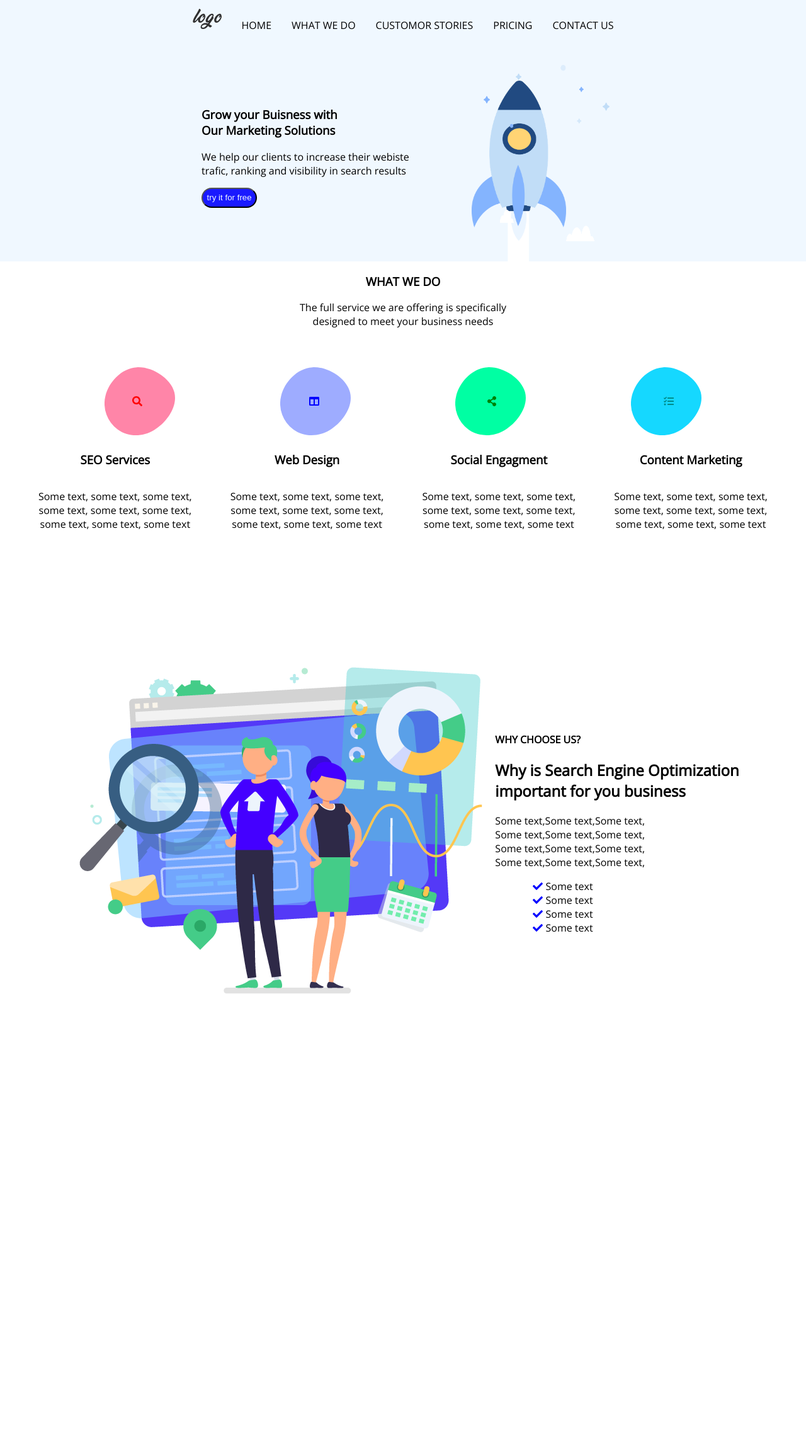
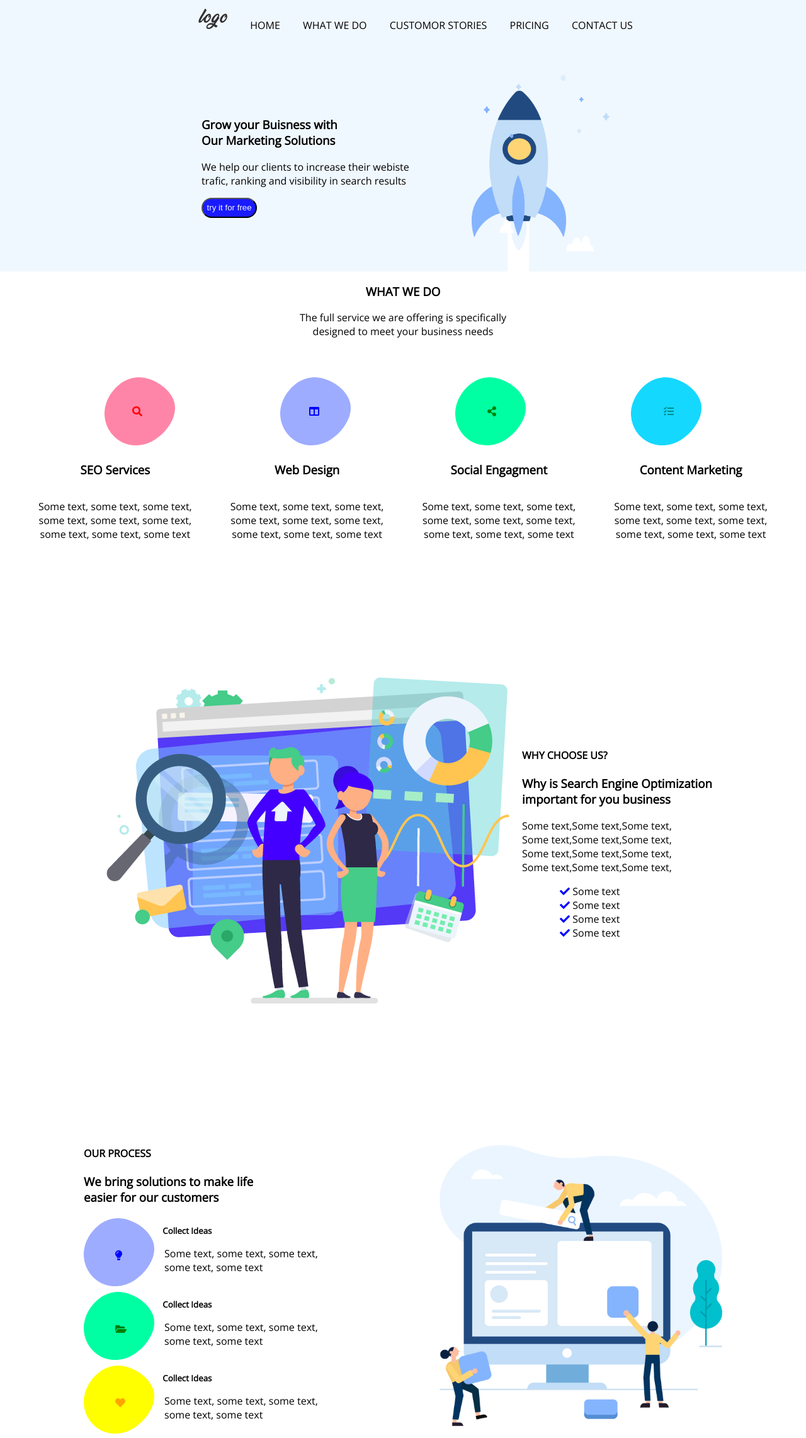
Before and after one commit to VukasinVujic/single_page_rocket, a React (Create React App) app: page / in a window 1280 px wide. Shown: the whole page at 63% size. Before the commit the page ends 1783 px from the top, so only its background shows below. Built offline with nearby package versions, Linux system fonts and the light colour scheme.

Commit message:
our process and fixed sticky header

```diff
--- a/public/index.html
+++ b/public/index.html
@@ -12,10 +12,24 @@
     <link rel="apple-touch-icon" href="%PUBLIC_URL%/logo192.png" />
     <link rel="manifest" href="%PUBLIC_URL%/manifest.json" />
     <title>React App</title>
+
   </head>
   <body>
     <noscript>You need to enable JavaScript to run this app.</noscript>
-    <div id="root"></div>
+    <div  id="myHeader">
+      <ul className="headerList" id="headerList">
+          <li className="singleItemHeader"><a href=""><img src="./logo.png" alt="some picture"/></a></li>
+          <li className="singleItemHeader"><a  href="#home">HOME</a></li>
+          <li className="singleItemHeader"><a  href="#whatWeDo">WHAT WE DO</a></li>
+          <li className="singleItemHeader"><a  href="#contact">CUSTOMOR STORIES</a></li>
+          <li className="singleItemHeader"><a  href="#about">PRICING</a></li>
+          <li className="singleItemHeader"><a  href="#about">CONTACT US</a></li>
+      </ul>
+    </div>
+    <div id="root">
+
+
+    </div>
 
   </body>
 </html>
--- a/src/App.css
+++ b/src/App.css
@@ -7,13 +7,6 @@ html {
 }
 body {
   font-family: 'Open Sans' cursive;
-}
-
-.headerList {
-  list-style-type: none;
-  margin: 0;
-  padding: 0;
-  background:#F0F8FF;
 }
 
 .singleItemHeader {
@@ -47,6 +40,7 @@ li a {
 }
 
 .cloudsPicture img {
+  width: 100%;
   position: absolute;
   margin-left: 12%;
   margin-top: 18%;
@@ -56,6 +50,7 @@ li a {
 }
 
 .starsPicture img {
+  width: 100%;
   position: absolute;
   margin-left: 10%;
   margin-top: 0.00001%;
@@ -65,6 +60,7 @@ li a {
 }
 
  .rocketPicture img{
+  width: 100%;
   position: absolute;
   margin-left: 10%;
   margin-top: 2%;
@@ -101,14 +97,6 @@ li a {
   position: fixed;
   top: 0;
   width: 100%;
-}
-
-#myHeader {
-  position: sticky;
-  top: 0;
-  text-align: center;
-  z-index:1000000;
-  background:inherit;
 }
 
 .headerContent {
@@ -203,17 +191,6 @@ li a {
 /* ************** */
 /* WHY CHOOSE US */
 /* ************** */
-/* .concept8{
-  position: absolute;
-  float: left;
-  margin-left: 15%;
-}
-
-.concept8Text{
-  position: absolute;
-  float: right;
-  margin-right: 15%;
-} */
 
 .concept8{
   display: flex;
@@ -224,3 +201,49 @@ li a {
 .concept8 div{
   padding-left: 20px;
 }
+
+/* ************** */
+/* OUR PROCESS */
+/* ************** */
+
+.blob2 img {
+  width: 7rem;
+  height: 7rem;
+}
+
+.blob2{
+  display: inline-grid;
+  grid-template-columns: auto auto;
+  grid-template-rows:auto auto auto;
+}
+
+.blob2text {
+  margin-top: 1em;
+  margin-bottom: 1em;
+  margin-left: 1em;
+}
+
+.concept1 img{
+  float: right;
+  width: 70%;
+}
+
+.ourProcess {
+  display: flex;
+  align-items: center;
+  justify-content: center;
+}
+
+.iconWrapper {
+  position: relative;
+}
+
+.faIcon2{
+  position: absolute;
+  left: 45%;
+  top: 45%
+}
+
+.shareHeart {
+  filter: invert(48%) sepia(79%) saturate(5000%) hue-rotate(20deg) brightness(350%) contrast(119%);
+}
--- a/src/App.js
+++ b/src/App.js
@@ -5,6 +5,7 @@ import Header from './layouts/header';
 import WhatWeDo from './mainPart/whatWeDo';
 import './index.css';
 import WhyChooseUs from './mainPart/whyChooseUs';
+import OurProcess from './mainPart/ourProcess';
 
 class App extends React.Component {
 
@@ -15,6 +16,7 @@ class App extends React.Component {
       <Header/>
       <WhatWeDo/>
       <WhyChooseUs/>
+      <OurProcess/>
       </div>
     )
   }
--- a/src/index.css
+++ b/src/index.css
@@ -17,3 +17,19 @@ code {
   font-family: source-code-pro, Menlo, Monaco, Consolas, 'Courier New',
     monospace;
 }
+
+#myHeader {
+  position: sticky;
+  top: 0;
+  text-align: center;
+  z-index:10;
+  background:#F0F8FF;
+}
+
+#headerList {
+  list-style-type: none;
+  margin-top: 0;
+  margin-bottom: 0;
+  background:#F0F8FF;
+  padding-bottom: 1em;
+}
--- a/src/layouts/header.js
+++ b/src/layouts/header.js
@@ -1,5 +1,4 @@
 import React from 'react';
-import logo from '../images/logo.png';
 import rocket2 from '../images/rocket2.png';
 import rocket3 from '../images/rocket3.png';
 import rocket4 from '../images/rocket4.png';
@@ -9,17 +8,7 @@ class Header extends React.Component {
     render(){
 
         return(
-            <div>
-            <div  id="myHeader">
-                <ul className="headerList">
-                    <li className="singleItemHeader"><a href=""><img src={logo} alt="some picture"/></a></li>
-                    <li className="singleItemHeader"><a  href="#home">HOME</a></li>
-                    <li className="singleItemHeader"><a  href="#whatWeDo">WHAT WE DO</a></li>
-                    <li className="singleItemHeader"><a  href="#contact">CUSTOMOR STORIES</a></li>
-                    <li className="singleItemHeader"><a  href="#about">PRICING</a></li>
-                    <li className="singleItemHeader"><a  href="#about">CONTACT US</a></li>
-                </ul>
-            </div>
+
 
             <div>
 
@@ -48,7 +37,6 @@ class Header extends React.Component {
                  */}
 
             </div>
-            </div>
 
         )
     }
--- /dev/null
+++ b/src/mainPart/ourProcess.js
@@ -0,0 +1,59 @@
+import React from 'react';
+import blob from '../images/blob1.svg';
+import concept1 from '../images/concept1.png';
+import { faLightbulb, faFolderOpen, faHeart } from '@fortawesome/free-solid-svg-icons';
+import { FontAwesomeIcon } from '@fortawesome/react-fontawesome';
+
+class OurProcess extends React.Component {
+    render(){
+        return(
+            <div>
+        <div className="ourProcess">
+            <div>
+                <h4>OUR PROCESS</h4>
+                <h3>We bring solutions to make life <br/> easier for our customers</h3>
+
+                <div className="blob2">
+                    <div className="iconWrapper">
+                    <img src={blob} alt="" className="columnsBlob"/>
+                    <FontAwesomeIcon icon={faLightbulb} color='blue' className="faIcon faIcon2"></FontAwesomeIcon>
+                    </div>
+
+                    <div>
+                    <h5 className="blob2text">Collect Ideas</h5>
+                    <p className="blob2text">Some text, some text, some text, <br/> some text, some text</p>
+                    </div>
+
+                    <div className="iconWrapper">
+                    <img src={blob} alt="" className="shareBlob"/>
+                    <FontAwesomeIcon icon={faFolderOpen} color='green' className="faIcon faIcon2 "></FontAwesomeIcon>
+                    </div>
+
+                    <div>
+                    <h5 className="blob2text">Collect Ideas</h5>
+                    <p className="blob2text">Some text, some text, some text, <br/> some text, some text</p>
+                    </div>
+
+                    <div className="iconWrapper">
+                    <img src={blob} alt="" className="shareHeart"/>
+                    <FontAwesomeIcon icon={faHeart} color='orange' className="faIcon faIcon2"></FontAwesomeIcon>
+                    </div>
+                    <div>
+                    <h5 className="blob2text">Collect Ideas</h5>
+                    <p className="blob2text">Some text, some text, some text, <br/> some text, some text</p>
+                </div>
+            </div>
+        </div>
+               <div className="concept1">
+                    <img src={concept1} alt=""/>
+                </div>
+            </div>
+            {/* <FontAwesomeIcon icon={faHeart} /> */}
+                {/* <FontAwesomeIcon icon={faFolderOpen} /> */}
+                {/* <FontAwesomeIcon icon={faLightbulb} /> */}
+            </div>
+        )
+    }
+}
+
+export default OurProcess
--- a/src/mainPart/whatWeDo.js
+++ b/src/mainPart/whatWeDo.js
@@ -3,7 +3,6 @@ import blob from '../images/blob1.svg';
 // import { library } from '@fortawesome/fontawesome-svg-core';
 import { FontAwesomeIcon } from '@fortawesome/react-fontawesome';
 import { faSearch, faColumns, faShareAlt, faTasks } from '@fortawesome/free-solid-svg-icons';
-// faLightbulb, faFolderOpen, faHeart
 
 // import { faTwitter, faFacebookF, faInstagram, faYoutube, faVimeo, faVimeoV } from '@fortawesome/free-brands-svg-icons';
 
@@ -52,9 +51,7 @@ class WhatWeDo extends React.Component{
                 <FontAwesomeIcon icon={faInstagram} />
                 <FontAwesomeIcon icon={faYoutube} />
                 <FontAwesomeIcon icon={faVimeoV} /> */}
-                {/* <FontAwesomeIcon icon={faHeart} /> */}
-                {/* <FontAwesomeIcon icon={faFolderOpen} /> */}
-                {/* <FontAwesomeIcon icon={faLightbulb} /> */}
+
             </div>
         )
     }
--- a/src/mainPart/whyChooseUs.js
+++ b/src/mainPart/whyChooseUs.js
@@ -14,7 +14,7 @@ class WhyChooseUs extends React.Component {
                     </div>
                     <div>
                     <h4>WHY CHOOSE US?</h4>
-                    <h2>Why is Search Engine Optimization <br/> important for you business </h2>
+                    <h3>Why is Search Engine Optimization <br/> important for you business </h3>
                     <p>Some text,Some text,Some text,<br/>Some text,Some text,Some text,<br/>Some text,Some text,Some text,<br/>Some text,Some text,Some text,</p>
                     <ul>
                         <div><FontAwesomeIcon icon={faCheck} color="blue" /> <li> Some text</li></div>
```
Also changed, not shown: public/logo.png (renamed from src/images/logo.png), src/images/concept1.png (added).
